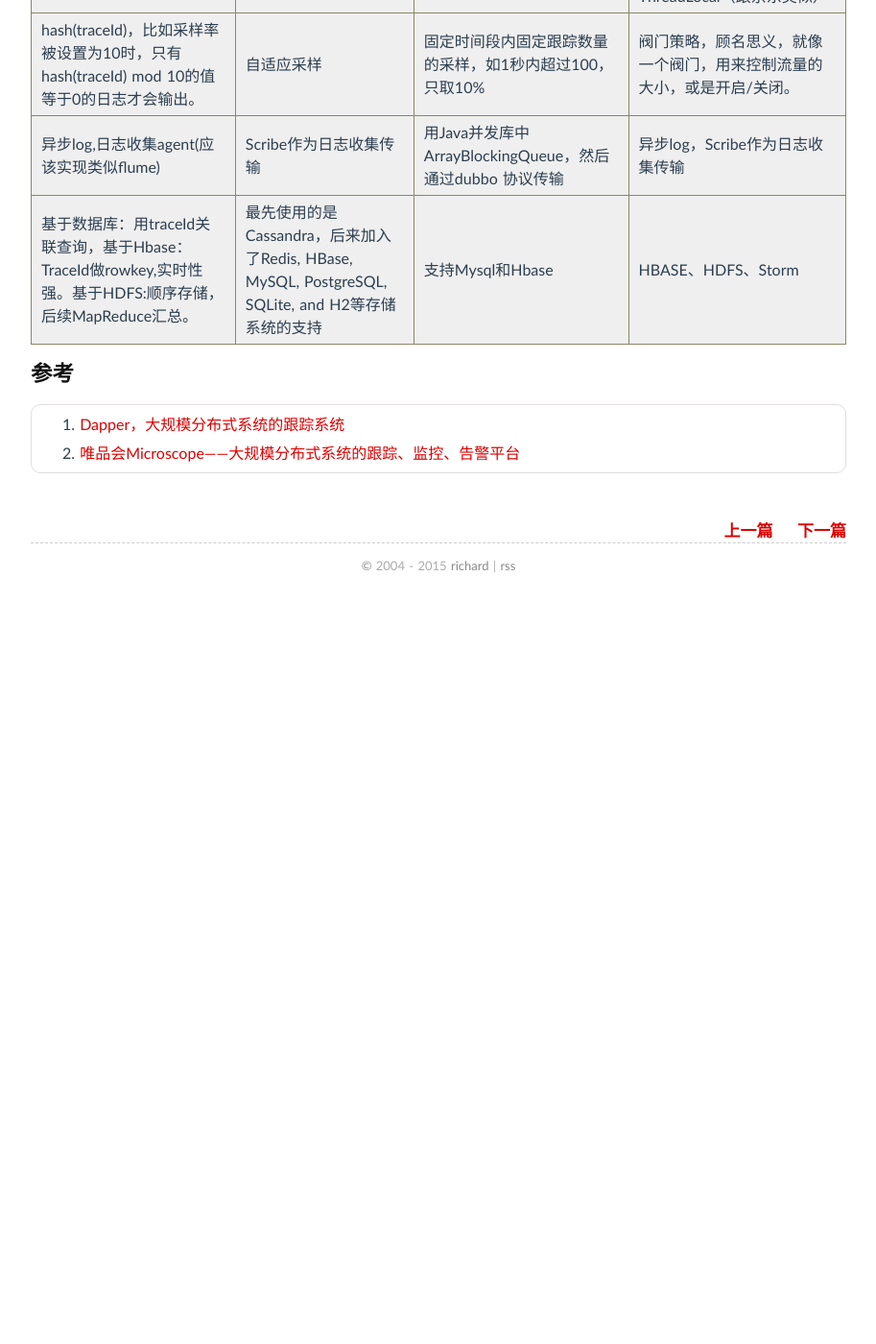
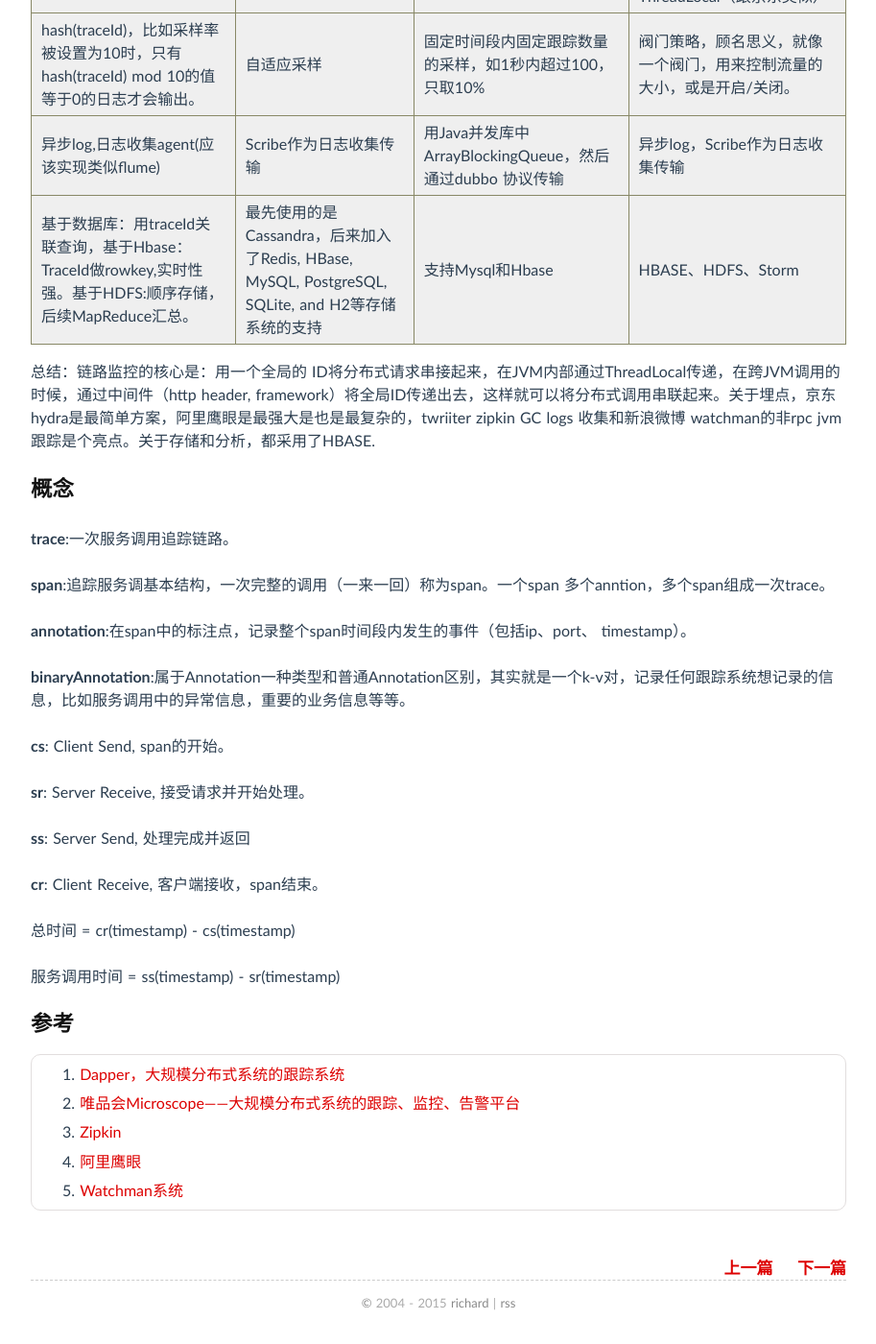
Before and after one commit to richard2011/richard2011.github.com, a Jekyll site: the page built from _posts/2015-07-29-distributed-tracing-system.md, in a window 1280 px wide and 1400 px high, scrolled down 1266 px. Shown: the whole window at 96% size, without its empty margins (183-1096 px from the left). Built offline with Jekyll 4.4.1, drawn with Linux system fonts in a browser that asks for light colours; Markdown is read by kramdown in place of the engine named in the settings; comment, search, counter and statistics services are not loaded; before the commit the page ends 1898 px from its top, so only the background shows below that.

Commit message:
继续完善:wq

```diff
--- a/_posts/2015-07-29-distributed-tracing-system.md
+++ b/_posts/2015-07-29-distributed-tracing-system.md
@@ -37,6 +37,33 @@ hash(traceId)，比如采样率被设置为10时，只有hash(traceId) mod 10的
 异步log,日志收集agent(应该实现类似flume) | Scribe作为日志收集传输 | 用Java并发库中ArrayBlockingQueue，然后通过dubbo 协议传输 | 异步log，Scribe作为日志收集传输 |
 基于数据库：用traceId关联查询，基于Hbase：TraceId做rowkey,实时性强。基于HDFS:顺序存储，后续MapReduce汇总。| 最先使用的是Cassandra，后来加入了Redis, HBase, MySQL, PostgreSQL, SQLite, and H2等存储系统的支持 | 支持Mysql和Hbase | HBASE、HDFS、Storm |
 
+总结：链路监控的核心是：用一个全局的 ID将分布式请求串接起来，在JVM内部通过ThreadLocal传递，在跨JVM调用的时候，通过中间件（http header, framework）将全局ID传递出去，这样就可以将分布式调用串联起来。关于埋点，京东hydra是最简单方案，阿里鹰眼是最强大是也是最复杂的，twriiter zipkin GC logs 收集和新浪微博 watchman的非rpc jvm跟踪是个亮点。关于存储和分析，都采用了HBASE.
+
+## 概念
+**trace**:一次服务调用追踪链路。
+
+**span**:追踪服务调基本结构，一次完整的调用（一来一回）称为span。一个span 多个anntion，多个span组成一次trace。
+
+**annotation**:在span中的标注点，记录整个span时间段内发生的事件（包括ip、port、 timestamp）。
+
+**binaryAnnotation**:属于Annotation一种类型和普通Annotation区别，其实就是一个k-v对，记录任何跟踪系统想记录的信息，比如服务调用中的异常信息，重要的业务信息等等。
+
+**cs**: Client Send, span的开始。
+
+**sr**: Server Receive, 接受请求并开始处理。
+
+**ss**: Server Send, 处理完成并返回
+
+**cr**: Client Receive, 客户端接收，span结束。
+
+总时间 = cr(timestamp) - cs(timestamp)
+
+服务调用时间 = ss(timestamp) - sr(timestamp)
+
+
 ## 参考
 1. [Dapper，大规模分布式系统的跟踪系统](http://bigbully.github.io/Dapper-translation/)
 2. [唯品会Microscope——大规模分布式系统的跟踪、监控、告警平台](http://blog.csdn.net/alex19881006/article/details/24381109)
+3. [Zipkin](https://twitter.github.io/zipkin/)
+4. [阿里鹰眼](http://wenku.baidu.com/link?url=xsorjRmT7vuIedegixzLF5uC4q5KooXqC-ePnPRKm1eunUDfnjU3vDlPkZqWgHbSCUJUIUivM8FnVCsMZcde0xTxCUu9t0DVFhDKLJdBQye)
+5. [Watchman系统](http://www.infoq.com/cn/articles/weibo-watchman)
```
